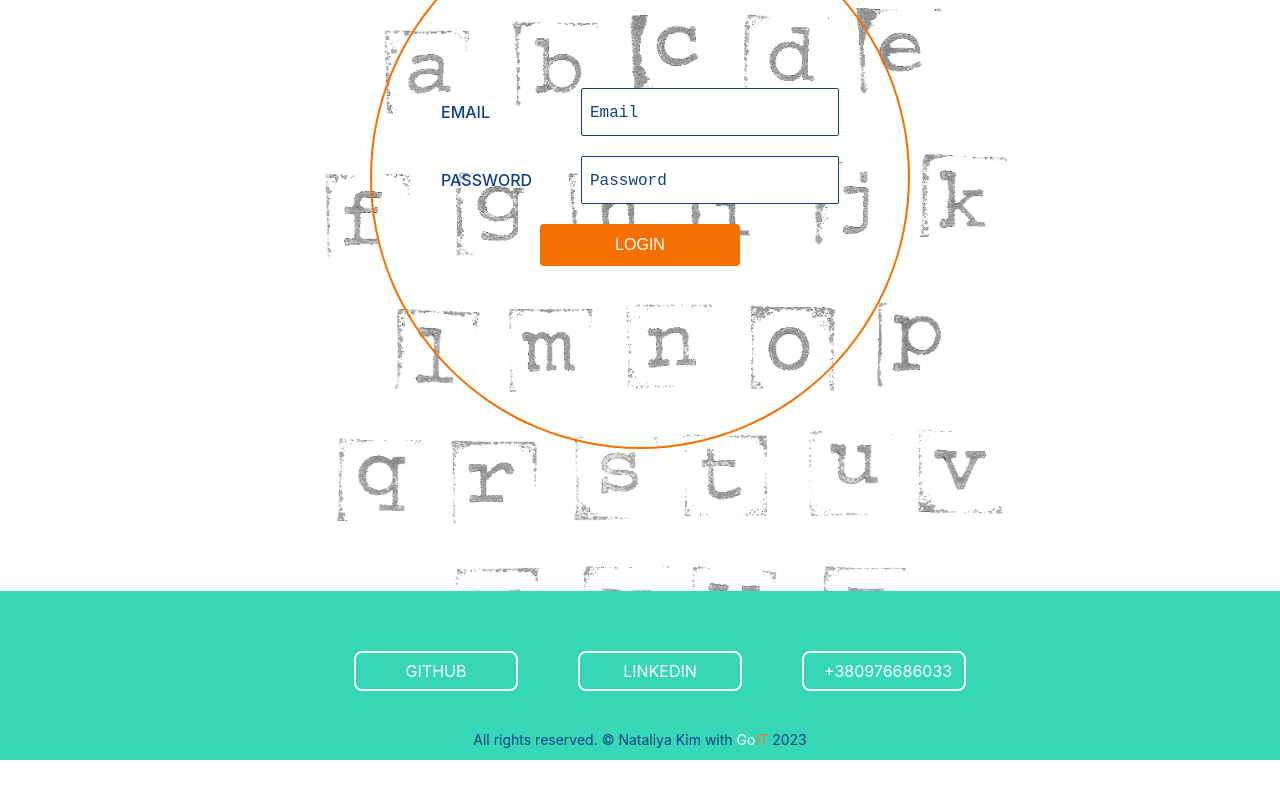
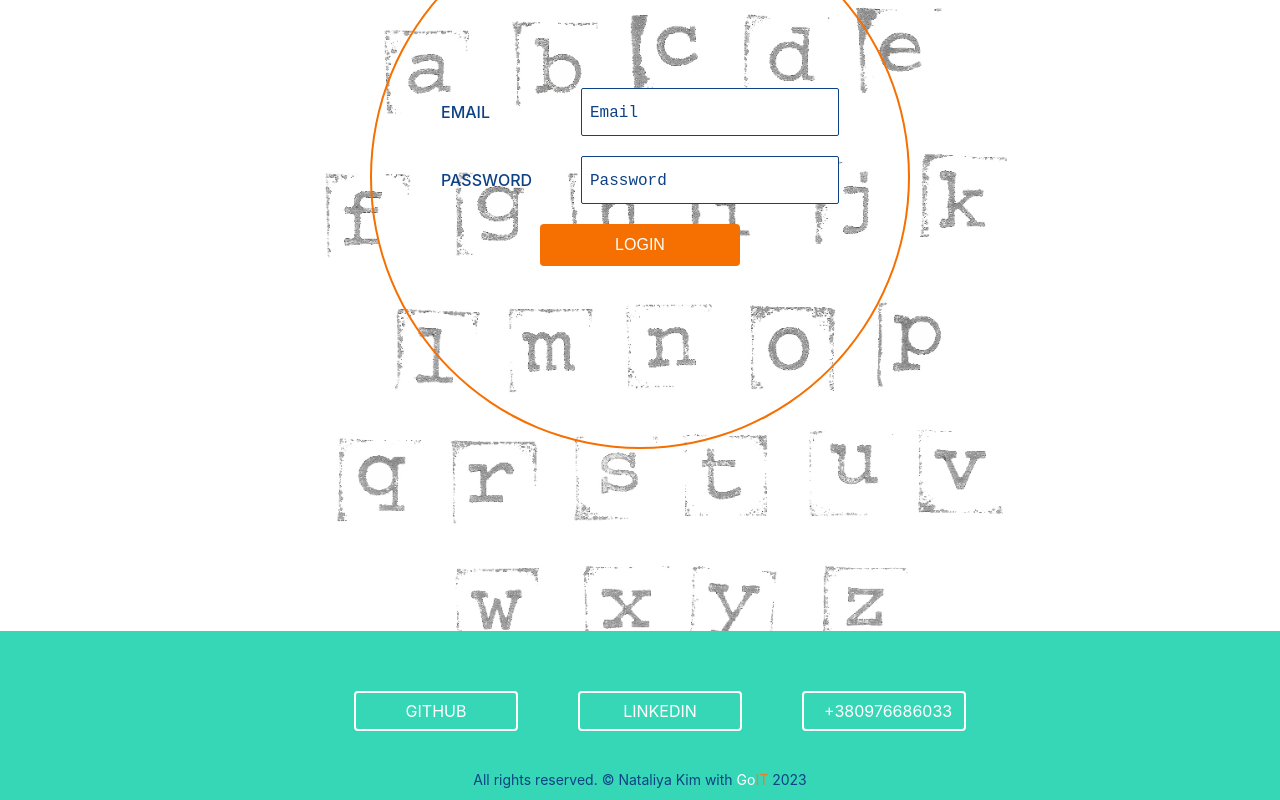
Before and after one commit to magistrkim/goit-react-hw-09-phonebook, a React (Create React App) app: page /login in a window 1280 px wide. Shown: the part 409-1209 px from the top of the page. Before the commit the page ends 1169 px from the top, so only its background shows below. Built offline with nearby package versions, Linux system fonts and the light colour scheme; a web font is replaced by a local one.

Commit message:
Add footer

```diff
--- a/src/components/modules/Footer/footer.module.css
+++ b/src/components/modules/Footer/footer.module.css
@@ -16,7 +16,7 @@
     text-align: center;
     padding: 8px 20px;
     border: 2px solid #ffffff;
-    border-radius: 8px;
+    border-radius: 4px;
     color: #ffffff;
     text-transform: uppercase;
     font-weight: 400;
--- a/src/components/modules/LoginForm/login-form.module.css
+++ b/src/components/modules/LoginForm/login-form.module.css
@@ -2,7 +2,6 @@
     width: 540px;
     margin: 0 auto;
     margin-top: 40px;
-    margin-bottom: 30px;
 }
 .form {
     display: flex;
--- a/src/components/modules/RegisterForm/register-form.module.css
+++ b/src/components/modules/RegisterForm/register-form.module.css
@@ -7,7 +7,6 @@
     width: 540px;
     margin: 0 auto;
     margin-top: 40px;
-    margin-bottom: 30px;
 }
 .form {
     display: flex;
--- a/src/pages/LoginPage/login-page.module.css
+++ b/src/pages/LoginPage/login-page.module.css
@@ -2,4 +2,5 @@
     min-height: 100vh;
     background-image:  url('../../images/bgHero1.jpg');
     background-size: cover;
+    padding-bottom: 40px;
 }
```
Also changed, not shown: src/images/bgHero2.jpg.
